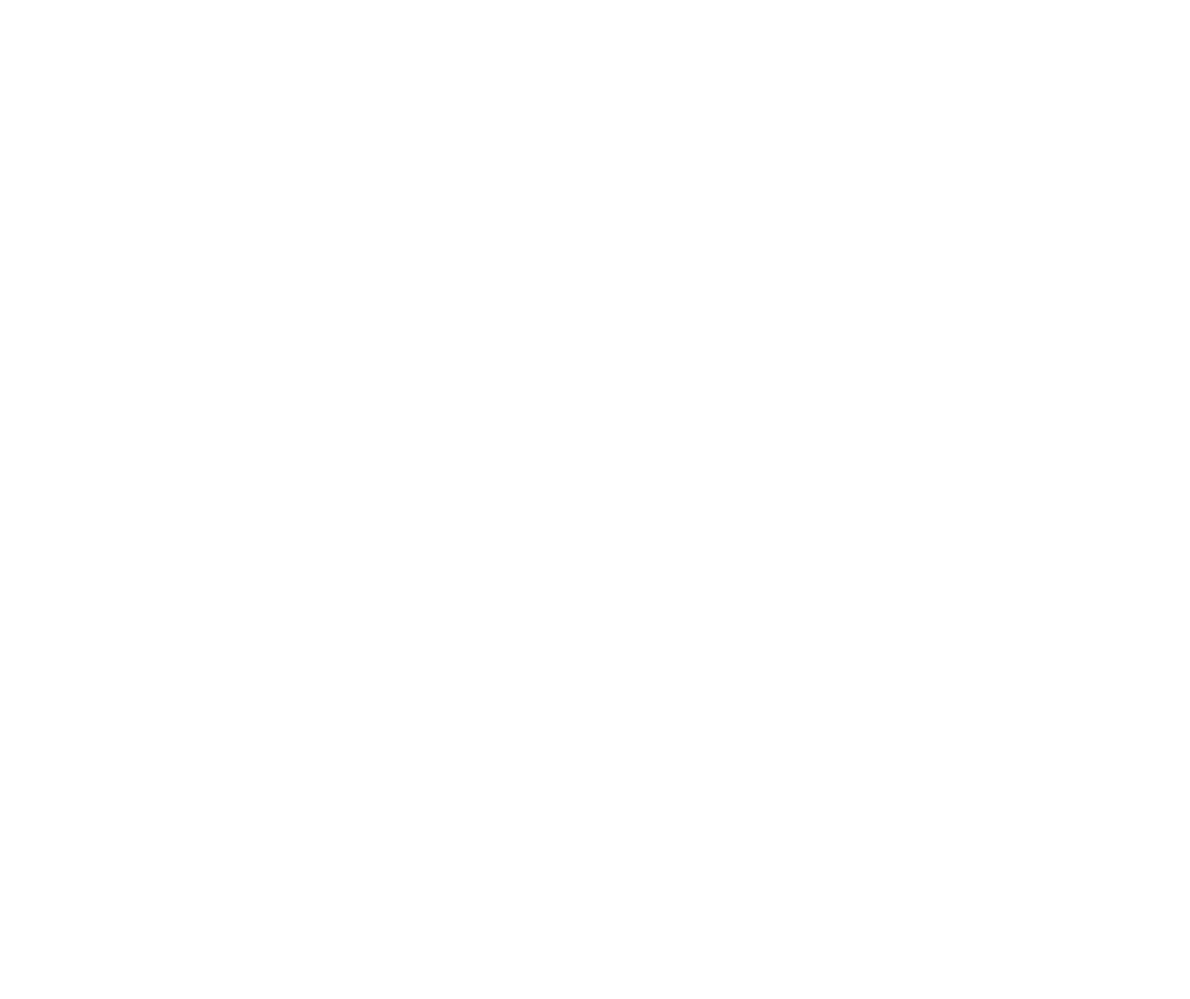
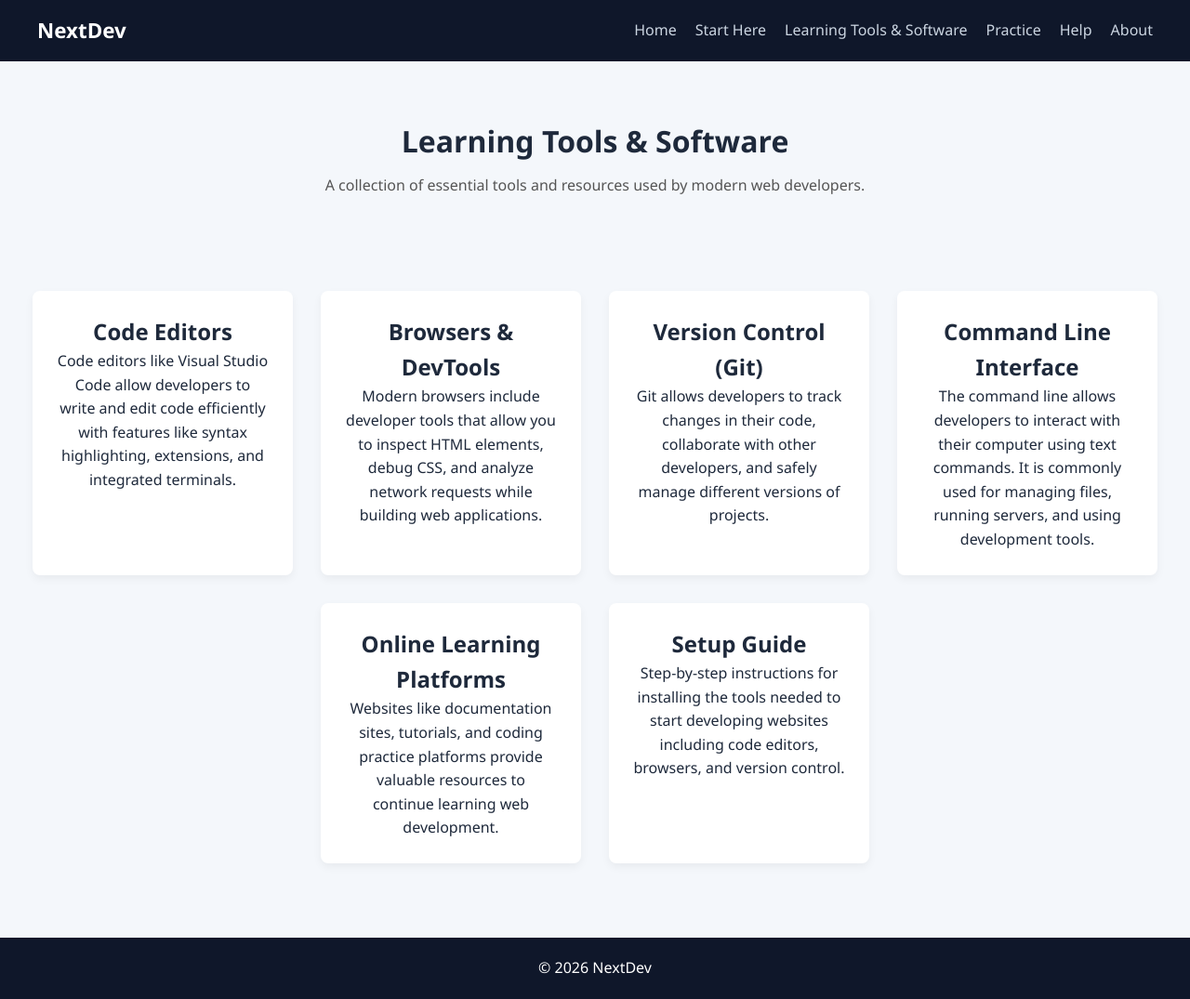
Before and after one commit to Saoforever/NextDev, a plain HTML site: page tool.html in a window 1280 px wide. Shown: the whole page at 93% size. Before the commit the page ends 800 px from the top, so only its background shows below. Drawn offline with Linux system fonts and the light colour scheme.

Commit message:
updated css links

```diff
--- a/about.html
+++ b/about.html
@@ -10,7 +10,7 @@
     <meta charset="UTF-8">
     <title>NextDev | About</title>
     <meta name="viewport" content="width=device-width, initial-scale=1.0">
-    <link rel="stylesheet" href="styles.css">
+    <link rel="stylesheet" href="/css/styles.css">
 </head>
 
 <body>
--- a/tool.html
+++ b/tool.html
@@ -0,0 +1,105 @@
+<!DOCTYPE html>
+<html lang="en">
+<head>
+    <!--
+    Author: Michael Haddon
+    Course: 362 Web Systems
+    Assignment: NextDev Website
+    Date: March 2026
+-->
+    <meta charset="UTF-8">
+    <meta name="viewport" content="width=device-width, initial-scale=1.0">
+    <title>NextDev | Learning Tools</title>
+    <link rel="stylesheet" href="css/styles.css">
+
+</head>
+
+<body>
+
+<header>
+    <nav class="navbar">
+
+        <div class="logo">NextDev</div>
+
+        <ul class="nav-links">
+        <li><a href="index.html">Home</a></li>
+        <li><a href="starthere.html">Start Here</a></li>
+        <li><a href="tools.html">Learning Tools & Software</a></li>
+        <li><a href="practice.html">Practice</a></li>
+        <li><a href="help.html">Help</a></li>
+        <li><a href="about.html">About</a></li>
+        </ul>
+
+</nav>
+</header>
+
+<main>
+
+<section class="page-header">
+    <h1>Learning Tools & Software</h1>
+    <p>A collection of essential tools and resources used by modern web developers.</p>
+</section>
+
+<section class="features">
+
+    <div class="card">
+        <h2>Code Editors</h2>
+        <p>
+Code editors like Visual Studio Code allow developers to write and edit
+code efficiently with features like syntax highlighting, extensions,
+and integrated terminals.
+        </p>
+    </div>
+
+    <div class="card">
+        <h2>Browsers & DevTools</h2>
+        <p>
+Modern browsers include developer tools that allow you to inspect
+HTML elements, debug CSS, and analyze network requests while building
+web applications.
+        </p>
+    </div>
+
+    <div class="card">
+        <h2>Version Control (Git)</h2>
+        <p>
+Git allows developers to track changes in their code, collaborate
+with other developers, and safely manage different versions of projects.
+        </p>
+    </div>
+
+    <div class="card">
+        <h2>Command Line Interface</h2>
+        <p>
+The command line allows developers to interact with their computer
+using text commands. It is commonly used for managing files, running
+servers, and using development tools.
+        </p>
+    </div>
+
+    <div class="card">
+        <h2>Online Learning Platforms</h2>
+        <p>
+Websites like documentation sites, tutorials, and coding practice
+platforms provide valuable resources to continue learning web development.
+        </p>
+    </div>
+
+    <div class="card">
+        <h2>Setup Guide</h2>
+        <p>
+Step-by-step instructions for installing the tools needed to start
+developing websites including code editors, browsers, and version control.
+        </p>
+    </div>
+
+</section>
+
+</main>
+
+<footer>
+<p>© 2026 NextDev</p>
+</footer>
+
+</body>
+</html>
```
Also changed, not shown: index.html (+1 -1 lines).
